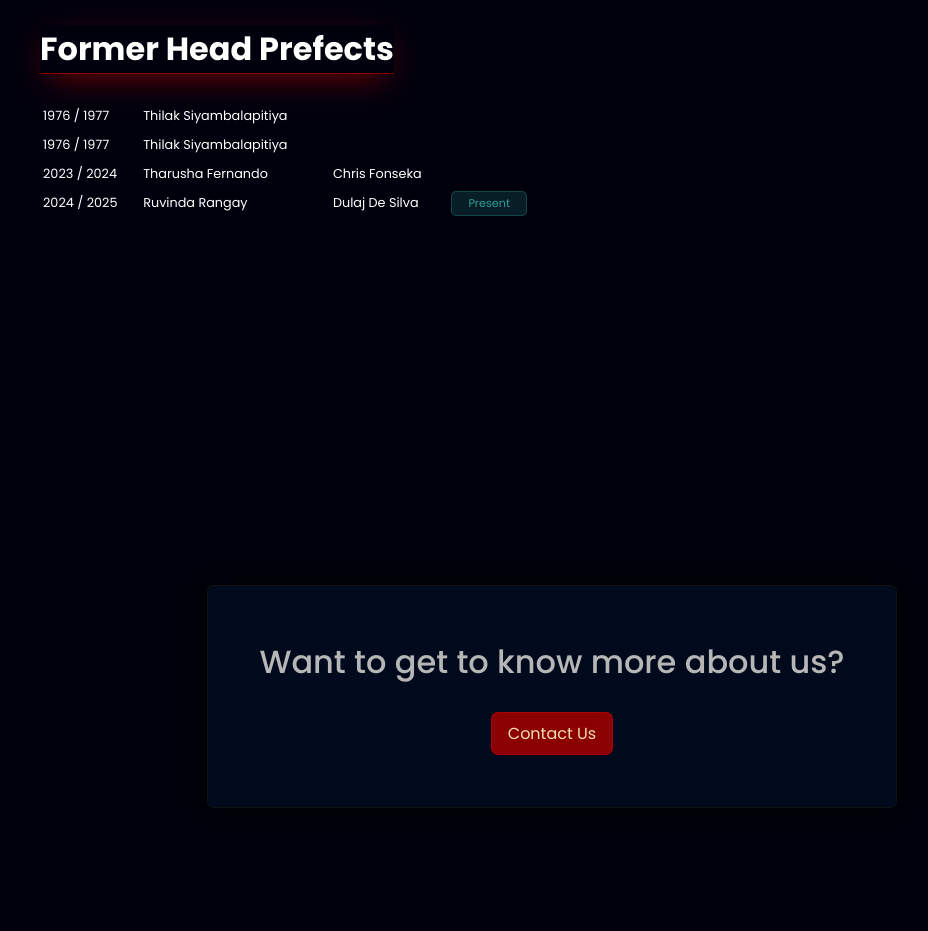
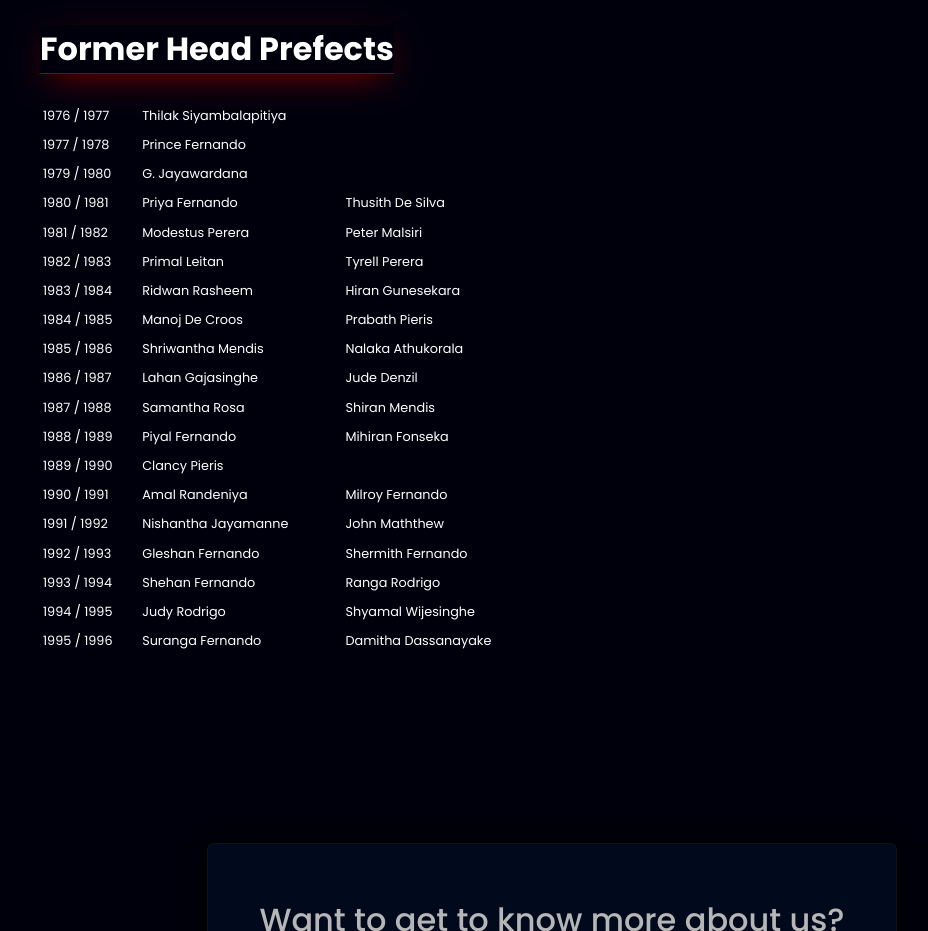
Before and after one commit to HJeromePerera/MSCPA---WEB, a plain HTML site: page Pages/History.html in a window 1280 px wide. Shown: the part 2220-3151 px from the top of the page, without its empty margins (88-1016 px from the left). Drawn offline with Linux system fonts and the light colour scheme.

Commit message:
HP patch

```diff
--- a/Pages/History.html
+++ b/Pages/History.html
@@ -179,22 +179,112 @@
           <td class="column-tag"></td>
         </tr>
         <tr class="hp-tbl-row">
-          <td class="column-year">1976 / 1977</td>
-          <td class="column-hp">Thilak Siyambalapitiya</td>
+          <td class="column-year">1977 / 1978</td>
+          <td class="column-hp">Prince Fernando</td>
           <td class="column-dhp"></td>
           <td class="column-tag"></td>
         </tr>
         <tr class="hp-tbl-row">
-          <td class="column-year">2023 / 2024</td>
-          <td class="column-hp">Tharusha Fernando</td>
-          <td class="column-dhp">Chris Fonseka</td>
+          <td class="column-year">1979 / 1980</td>
+          <td class="column-hp">G. Jayawardana</td>
+          <td class="column-dhp"></td>
           <td class="column-tag"></td>
         </tr>
         <tr class="hp-tbl-row">
-          <td class="column-year">2024 / 2025</td>
-          <td class="column-hp">Ruvinda Rangay</td>
-          <td class="column-dhp">Dulaj De Silva</td>
-          <td class="column-tag"><span class="present-tag">Present</span></td>
+          <td class="column-year">1980 / 1981</td>
+          <td class="column-hp">Priya Fernando</td>
+          <td class="column-dhp">Thusith De Silva</td>
+          <td class="column-tag"></td>
+        </tr>
+        <tr class="hp-tbl-row">
+          <td class="column-year">1981 / 1982</td>
+          <td class="column-hp">Modestus Perera</td>
+          <td class="column-dhp">Peter Malsiri</td>
+          <td class="column-tag"></td>
+        </tr>
+        <tr class="hp-tbl-row">
+          <td class="column-year">1982 / 1983</td>
+          <td class="column-hp">Primal Leitan</td>
+          <td class="column-dhp">Tyrell Perera</td>
+          <td class="column-tag"></td>
+        </tr>
+        <tr class="hp-tbl-row">
+          <td class="column-year">1983 / 1984</td>
+          <td class="column-hp">Ridwan Rasheem</td>
+          <td class="column-dhp">Hiran Gunesekara</td>
+          <td class="column-tag"></td>
+        </tr>
+        <tr class="hp-tbl-row">
+          <td class="column-year">1984 / 1985</td>
+          <td class="column-hp">Manoj De Croos</td>
+          <td class="column-dhp">Prabath Pieris</td>
+          <td class="column-tag"></td>
+        </tr>
+        <tr class="hp-tbl-row">
+          <td class="column-year">1985 / 1986</td>
+          <td class="column-hp">Shriwantha Mendis</td>
+          <td class="column-dhp">Nalaka Athukorala</td>
+          <td class="column-tag"></td>
+        </tr>
+        <tr class="hp-tbl-row">
+          <td class="column-year">1986 / 1987</td>
+          <td class="column-hp">Lahan Gajasinghe</td>
+          <td class="column-dhp">Jude Denzil</td>
+          <td class="column-tag"></td>
+        </tr>
+        <tr class="hp-tbl-row">
+          <td class="column-year">1987 / 1988</td>
+          <td class="column-hp">Samantha Rosa</td>
+          <td class="column-dhp">Shiran Mendis</td>
+          <td class="column-tag"></td>
+        </tr>
+        <tr class="hp-tbl-row">
+          <td class="column-year">1988 / 1989</td>
+          <td class="column-hp">Piyal Fernando</td>
+          <td class="column-dhp">Mihiran Fonseka</td>
+          <td class="column-tag"></td>
+        </tr>
+        <tr class="hp-tbl-row">
+          <td class="column-year">1989 / 1990</td>
+          <td class="column-hp">Clancy Pieris</td>
+          <td class="column-dhp"></td>
+          <td class="column-tag"></td>
+        </tr>
+        <tr class="hp-tbl-row">
+          <td class="column-year">1990 / 1991</td>
+          <td class="column-hp">Amal Randeniya</td>
+          <td class="column-dhp">Milroy Fernando</td>
+          <td class="column-tag"></td>
+        </tr>
+        <tr class="hp-tbl-row">
+          <td class="column-year">1991 / 1992</td>
+          <td class="column-hp">Nishantha Jayamanne</td>
+          <td class="column-dhp">John Maththew</td>
+          <td class="column-tag"></td>
+        </tr>
+        <tr class="hp-tbl-row">
+          <td class="column-year">1992 / 1993</td>
+          <td class="column-hp">Gleshan Fernando</td>
+          <td class="column-dhp">Shermith Fernando</td>
+          <td class="column-tag"></td>
+        </tr>
+        <tr class="hp-tbl-row">
+          <td class="column-year">1993 / 1994</td>
+          <td class="column-hp">Shehan Fernando</td>
+          <td class="column-dhp">Ranga Rodrigo</td>
+          <td class="column-tag"></td>
+        </tr>
+        <tr class="hp-tbl-row">
+          <td class="column-year">1994 / 1995</td>
+          <td class="column-hp">Judy Rodrigo</td>
+          <td class="column-dhp">Shyamal Wijesinghe</td>
+          <td class="column-tag"></td>
+        </tr>
+        <tr class="hp-tbl-row">
+          <td class="column-year">1995 / 1996</td>
+          <td class="column-hp">Suranga Fernando</td>
+          <td class="column-dhp">Damitha Dassanayake</td>
+          <td class="column-tag"></td>
         </tr>
       </table>
     </section>
```
